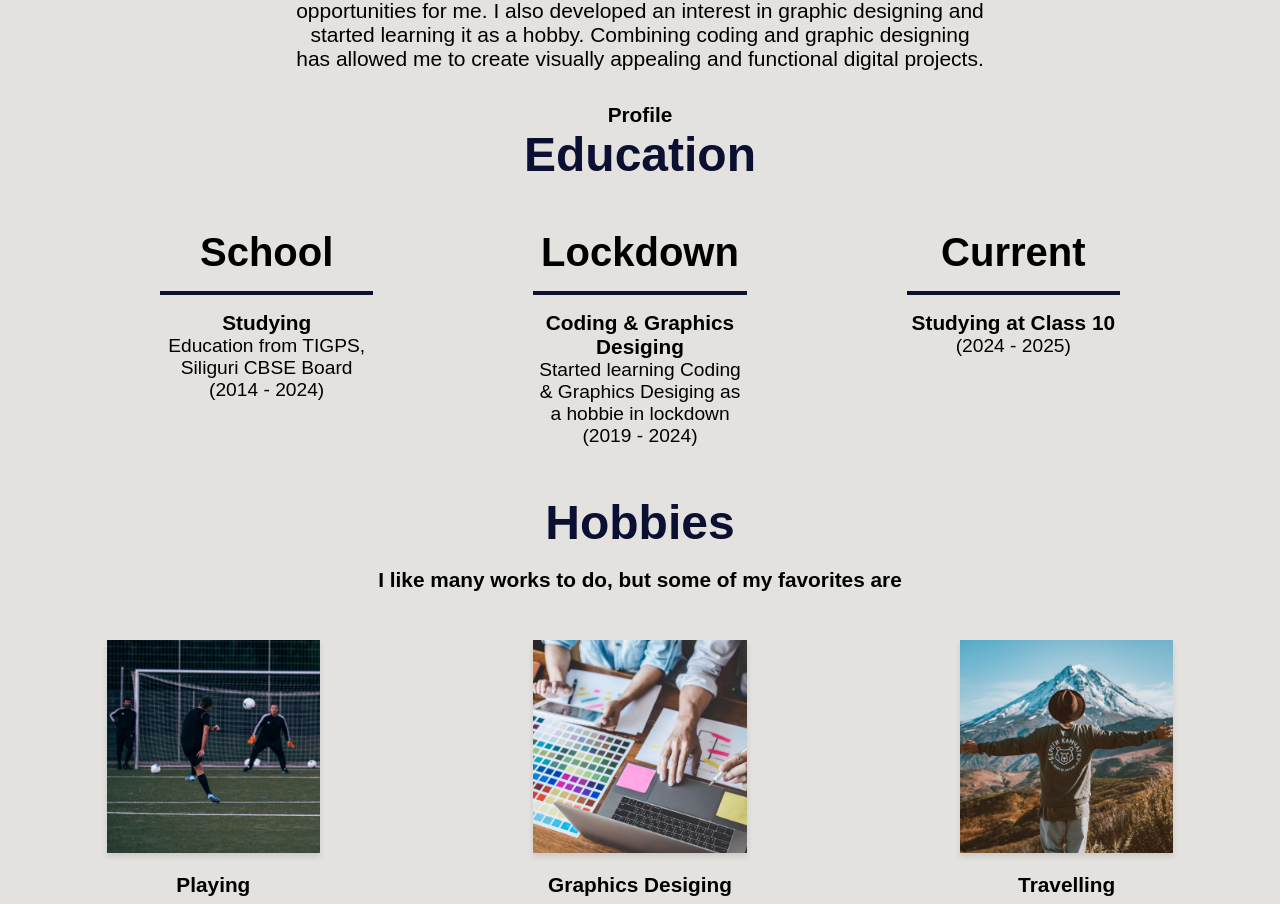
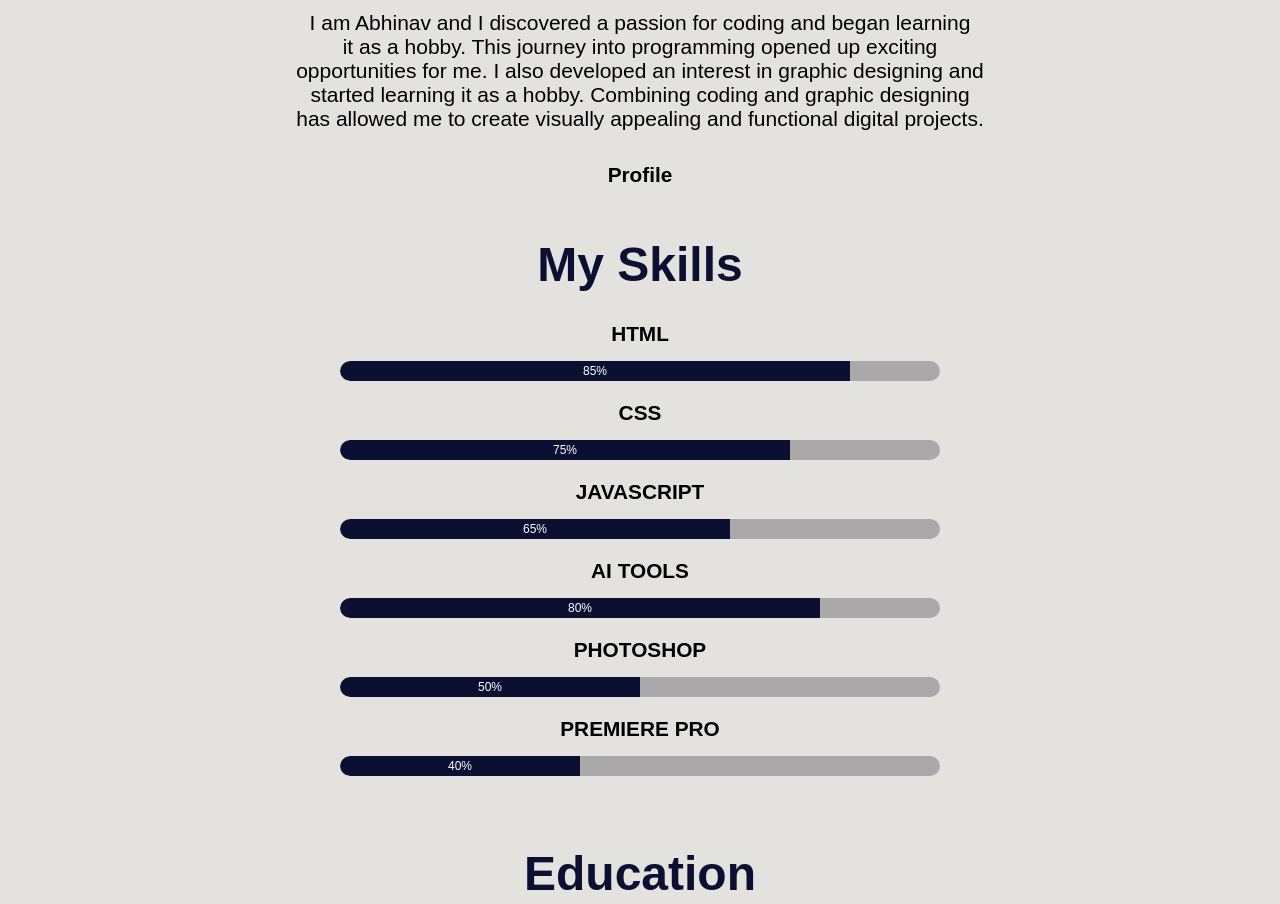
Before and after one commit to abhinavkumhar/abhinavkumhar, a plain HTML site: page index.html in a window 1280 px wide. Shown: the part 1401-2305 px from the top of the page. Drawn offline with nearby package versions, Linux system fonts and the light colour scheme; a web font is replaced by a local one.

Commit message:
Added Skills section, Parallax Scrolling Effect, Fix some bugs

```diff
--- a/index.html
+++ b/index.html
@@ -148,6 +148,46 @@
         <div class="profile">
             <p class="section-highlight center"><b>Profile</b></p>
         </div>
+        <!-- =============================== SKILLS =============================== -->
+        <section id="skills">
+            <h2 class="center section-heading">My Skills</h2>
+            <div class="skill">
+                <label class="section-highlight">HTML</label>
+                <div class="progress">
+                    <div class="progress-bar" data-percent="85">85%</div>
+                </div>
+            </div>
+            <div class="skill">
+                <label class="section-highlight">CSS</label>
+                <div class="progress">
+                    <div class="progress-bar" data-percent="75">75%</div>
+                </div>
+            </div>
+            <div class="skill">
+                <label class="section-highlight">JAVASCRIPT</label>
+                <div class="progress">
+                    <div class="progress-bar" data-percent="65">65%</div>
+                </div>
+            </div>
+            <div class="skill">
+                <label class="section-highlight">AI TOOLS</label>
+                <div class="progress">
+                    <div class="progress-bar" data-percent="80">80%</div>
+                </div>
+            </div>
+            <div class="skill">
+                <label class="section-highlight">PHOTOSHOP</label>
+                <div class="progress">
+                    <div class="progress-bar" data-percent="50">50%</div>
+                </div>
+            </div>
+            <div class="skill">
+                <label class="section-highlight">PREMIERE PRO</label>
+                <div class="progress">
+                    <div class="progress-bar" data-percent="40">40%</div>
+                </div>
+            </div>
+        </section>
         <h2 class="center section-heading">Education</h2>
         <div class="about-row container">
             <div class="prfOfEdu">
@@ -172,6 +212,7 @@
             </div>
         </div>
     </section>
+
     <!-- =============================== HOBBIES =============================== -->
     <section class="hobbiesSection">
         <h2 class="center section-heading">Hobbies</h2>
--- a/script/script.js
+++ b/script/script.js
@@ -48,3 +48,32 @@ function closeImage() {
     document.body.style.overflow = 'auto';
     document.documentElement.style.overflow = 'auto';
 }
+
+// Function to animate progress bars
+function animateProgressBars() {
+    const progressBars = document.querySelectorAll('.progress-bar');
+    progressBars.forEach(bar => {
+        const targetPercent = bar.getAttribute('data-percent');
+        if (!bar.classList.contains('animated')) { // Prevent re-animation
+            bar.style.width = `${targetPercent}%`;
+            bar.classList.add('animated');
+        }
+    });
+}
+
+// Function to check if an element is in view
+function isElementInView(el) {
+    const rect = el.getBoundingClientRect();
+    return (
+        rect.top < window.innerHeight && // Top is visible
+        rect.bottom >= 0 // Bottom is within viewport
+    );
+}
+
+// Add event listener for scroll
+window.addEventListener('scroll', () => {
+    const skillsSection = document.getElementById('skills');
+    if (isElementInView(skillsSection)) {
+        animateProgressBars();
+    }
+});
--- a/style/style.css
+++ b/style/style.css
@@ -29,7 +29,7 @@ body {
 .hobbiesSection,
 .about-row,
 .projectsSection,
-.footerSection{
+.footerSection {
     margin-top: 3rem;
 }
 
@@ -100,6 +100,11 @@ nav ul li a {
     color: var(--secondary-);
     background: url("/images/header-bg-clip.jpg") center bottom/cover;
     position: relative;
+
+    /* Parallax effect */
+    background-attachment: fixed;
+    background-position: center;
+    background-size: cover;
 }
 
 .header::before {
@@ -247,6 +252,52 @@ nav ul li a {
     margin-top: -8rem;
 }
 
+/* =============================== SKILLS SECTION =============================== */
+#skills {
+    text-align: center;
+    padding: 50px;
+    /* background-color: #f8dd94; */
+}
+
+h2 {
+    margin-bottom: 30px;
+    font-size: 24px;
+    font-weight: bold;
+}
+
+.skill {
+    margin-bottom: 20px;
+}
+
+label {
+    font-weight: bold;
+    display: block;
+    margin-bottom: 15px;
+}
+
+.progress {
+    width: 80%;
+    max-width: 600px;
+    height: 20px;
+    background: #aaa8a8;
+    margin: 0 auto;
+    border-radius: 10px;
+    overflow: hidden;
+    position: relative;
+}
+
+.progress-bar {
+    height: 100%;
+    width: 0;
+    background: var(--primary-);
+    color: #fff;
+    font-size: 12px;
+    text-align: center;
+    line-height: 20px;
+    border-radius: 10px 0 0 10px;
+    transition: width 2s ease-out;
+}
+
 /* =============================== HOBBIES SECTION =============================== */
 .hobbies-row {
     margin-top: 3rem;
```
